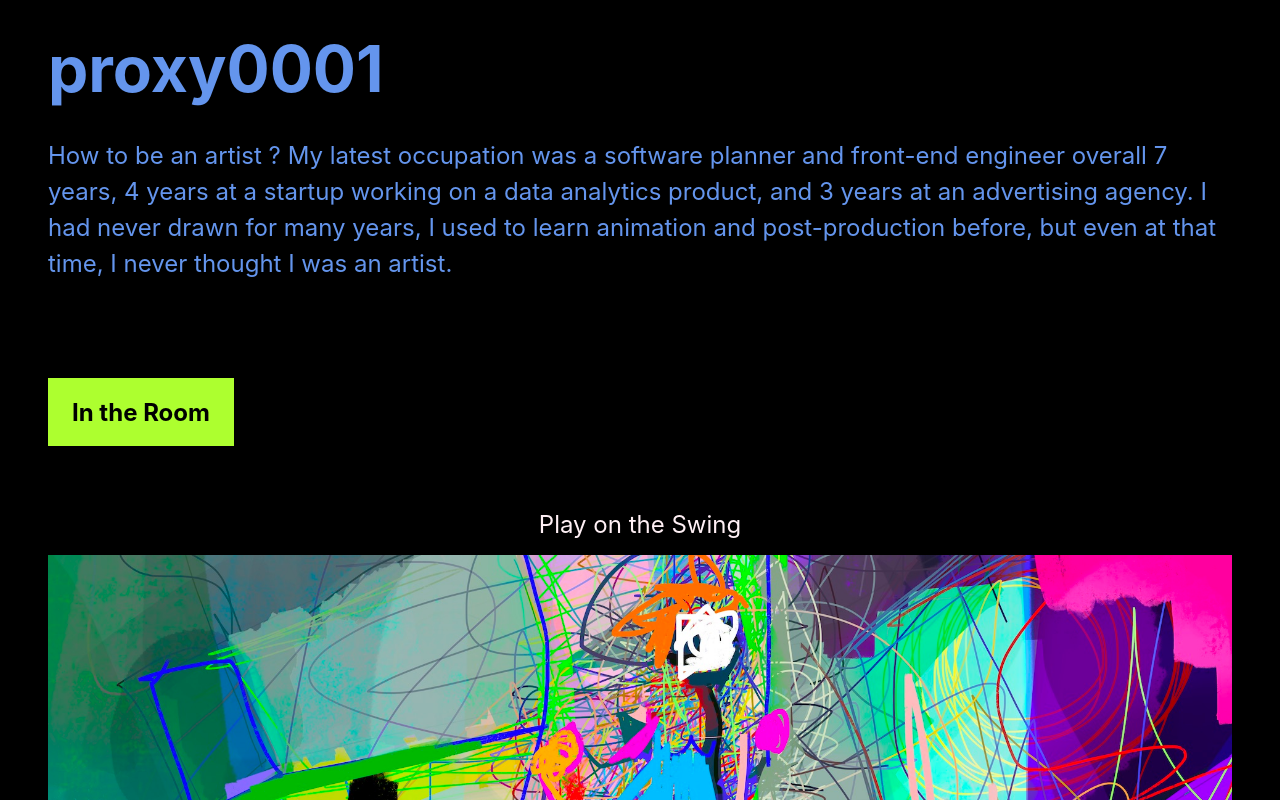
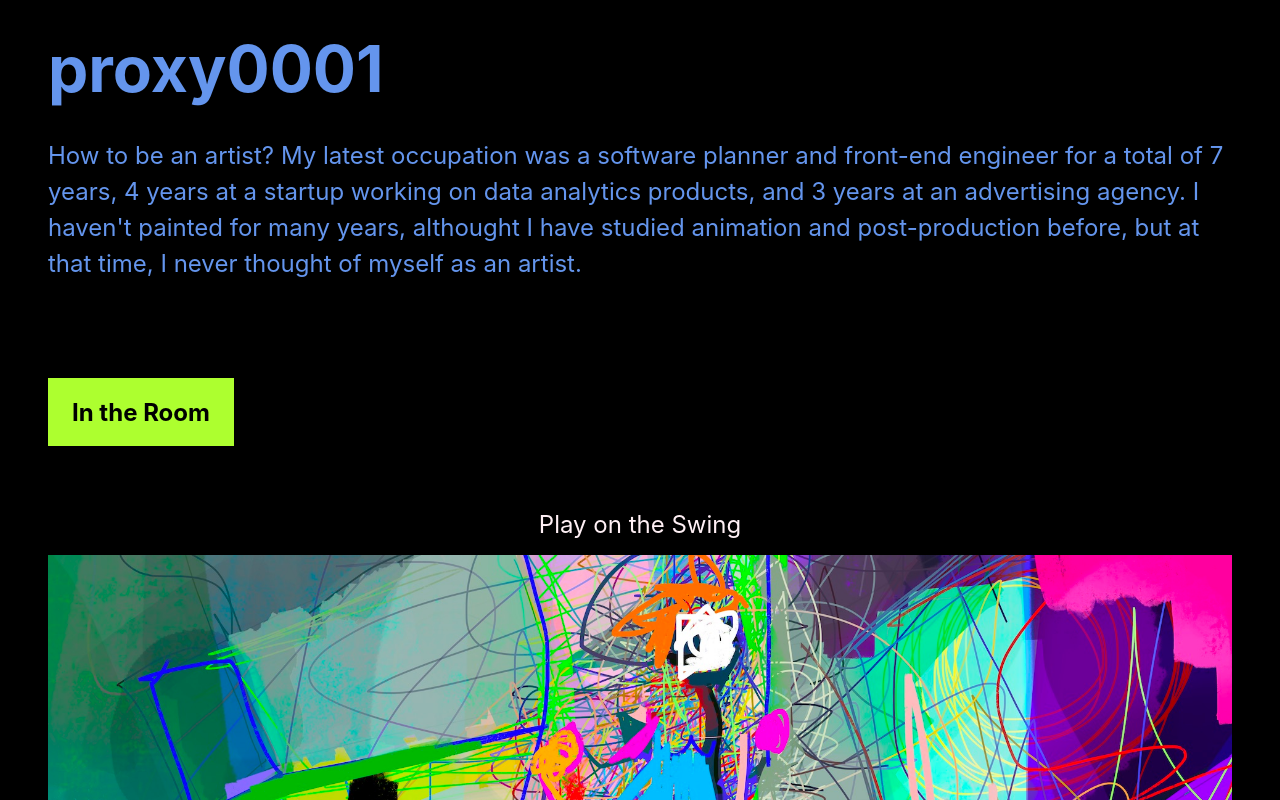
Before and after one commit to proxy0001/personal_site, a Next.js app: page / in a window 1280 px wide. Shown: the top 800 px of the page. Built offline with nearby package versions, Linux system fonts and the light colour scheme.

Commit message:
update main description

```diff
--- a/pages/index.js
+++ b/pages/index.js
@@ -73,7 +73,7 @@ export default function Home() {
         </h1>
 
         <p className={styles.description}>
-          How to be an artist ? My latest occupation was a software planner and front-end engineer overall 7 years, 4 years at a startup working on a data analytics product, and 3 years at an advertising agency. I had never drawn for many years, I used to learn animation and post-production before,  but even at that time, I never thought I was an artist.
+        How to be an artist? My latest occupation was a software planner and front-end engineer for a total of 7 years, 4 years at a startup working on data analytics products, and 3 years at an advertising agency. I haven't painted for many years, althought I have studied animation and post-production before, but at that time, I never thought of myself as an artist.
         </p>
 
         <div className={styles.series}>
```
